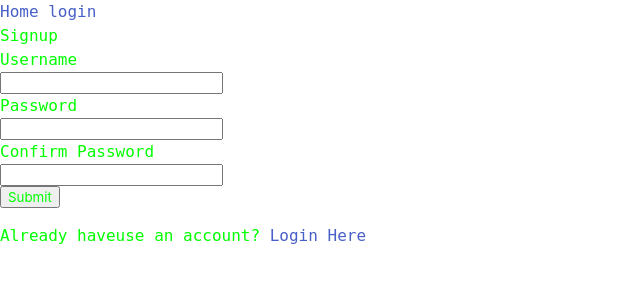
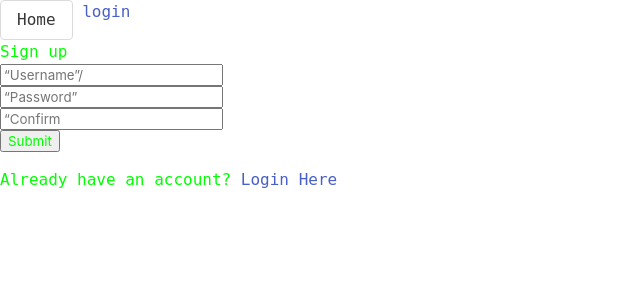
Before and after one commit to tunaabop/four-m, a Node server app: page /signup in a window 1280 px wide. Shown: the top 300 px of the page, without its empty margins (0-640 px from the left). Run offline with Node 20, Linux system fonts and the light colour scheme; some libraries are stand-ins or nearby versions.

Commit message:
put tgt frontend handlebars (jacob, sophia, esteban commits)

```diff
--- a/views/layouts/main.handlebars
+++ b/views/layouts/main.handlebars
@@ -8,11 +8,11 @@
   </head>
   <body class="has-text-primary-dark">
     <nav>
-      <a href='/'>Home</a>
+      <a class = "button is-normal is responsive"href='/'>Home</a>
       {{#if isLoggedIn}}
-        <a href="/profile">My profile</a> |
+        <a class="button is-normal is responsive " href="/profile">My profile</a> |
         <button class='button btn-create'>Create Post</button>
-        <button class="no-button" id="logout">Logout</button>
+        <button class="button is-normal is responsive" id="logout">Logout</button>
         {{else}}
         <a href="/login">login</a>
       {{/if}}
--- a/views/signup.handlebars
+++ b/views/signup.handlebars
@@ -1,12 +1,25 @@
-<h1>Signup</h1>
-<form class='signup-form'>
-  <label for='username'>Username</label><br />
-  <input type='text' name='username' id='username-signup' /><br />
-  <label for='password'>Password</label><br />
-  <input type='password' name='password' id='password-signup' /><br />
-  <label for='confirm-password'>Confirm Password</label><br />
-  <input type='password' name='confirm-password' id='confirm-password' /><br />
-  <button class='btn' type='submit'>Submit</button>
-</form>
-<p>Already haveuse an account? <a href='/login'>Login Here</a></p>
-<script src='./js/signup.js'></script>
+<div class=‘user-signup’ style=“background-color:black”>
+    <h1 style=‘text-align:center’>Sign up</h1>
+  <form class=‘signup-form’>
+    <div class=‘field’>
+      <p>
+        <input type=‘text’ name=‘username’ id=‘username’ placeholder=“Username”/><br />
+      </p>
+    </div>
+    <div class=‘field’>
+      <p>
+        <input type=‘password’ name=‘password’ id=‘password’ placeholder=“Password” /><br />
+      </p>
+    </div>
+    <div class=‘field’>
+      <p>
+        <input type=‘password’ name=‘confirm-password’ id=‘confirm-password’ placeholder=“Confirm Password” /><br />
+      </p>
+    </div>
+    <button class=‘button is-medium is-responsive is-success is-focused’ type=‘submit’>
+      Submit
+    </button>
+  </form>
+  <p>Already have an account? <a href=‘/login’>Login Here</a></p>
+  <script src=‘/js/signup.js’></script>
+</div>
```
Also changed, not shown: views/home.handlebars (+23 -12 lines).
